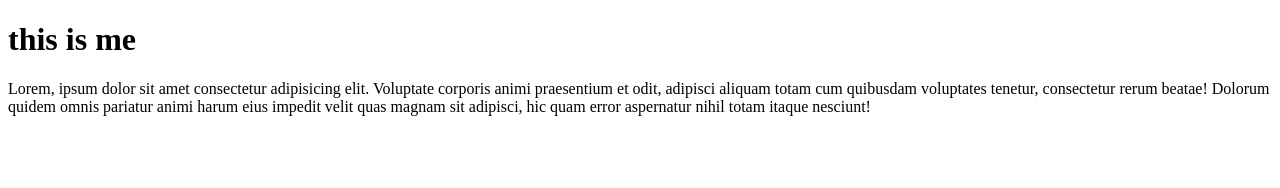
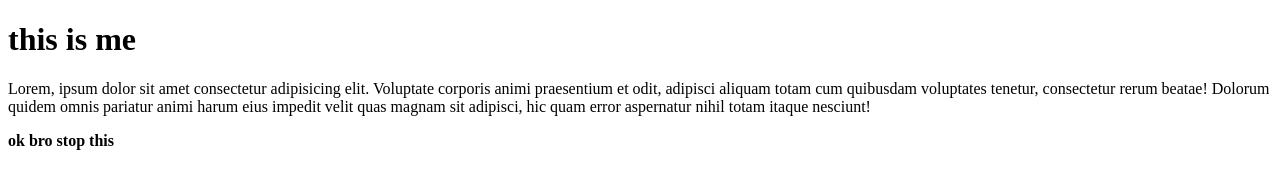
Before and after one commit to mysoolatejaswini/first, a plain HTML site: page index.html in a window 1280 px wide. Drawn offline with Linux system fonts and the light colour scheme.

Commit message:
third commit

```diff
--- a/index.html
+++ b/index.html
@@ -11,5 +11,6 @@
         this is me
     </h1>
     <p>Lorem, ipsum dolor sit amet consectetur adipisicing elit. Voluptate corporis animi praesentium et odit, adipisci aliquam totam cum quibusdam voluptates tenetur, consectetur rerum beatae! Dolorum quidem omnis pariatur animi harum eius impedit velit quas magnam sit adipisci, hic quam error aspernatur nihil totam itaque nesciunt!</p>
+    <b>ok bro stop this</b>
 </body>
 </html>
```
